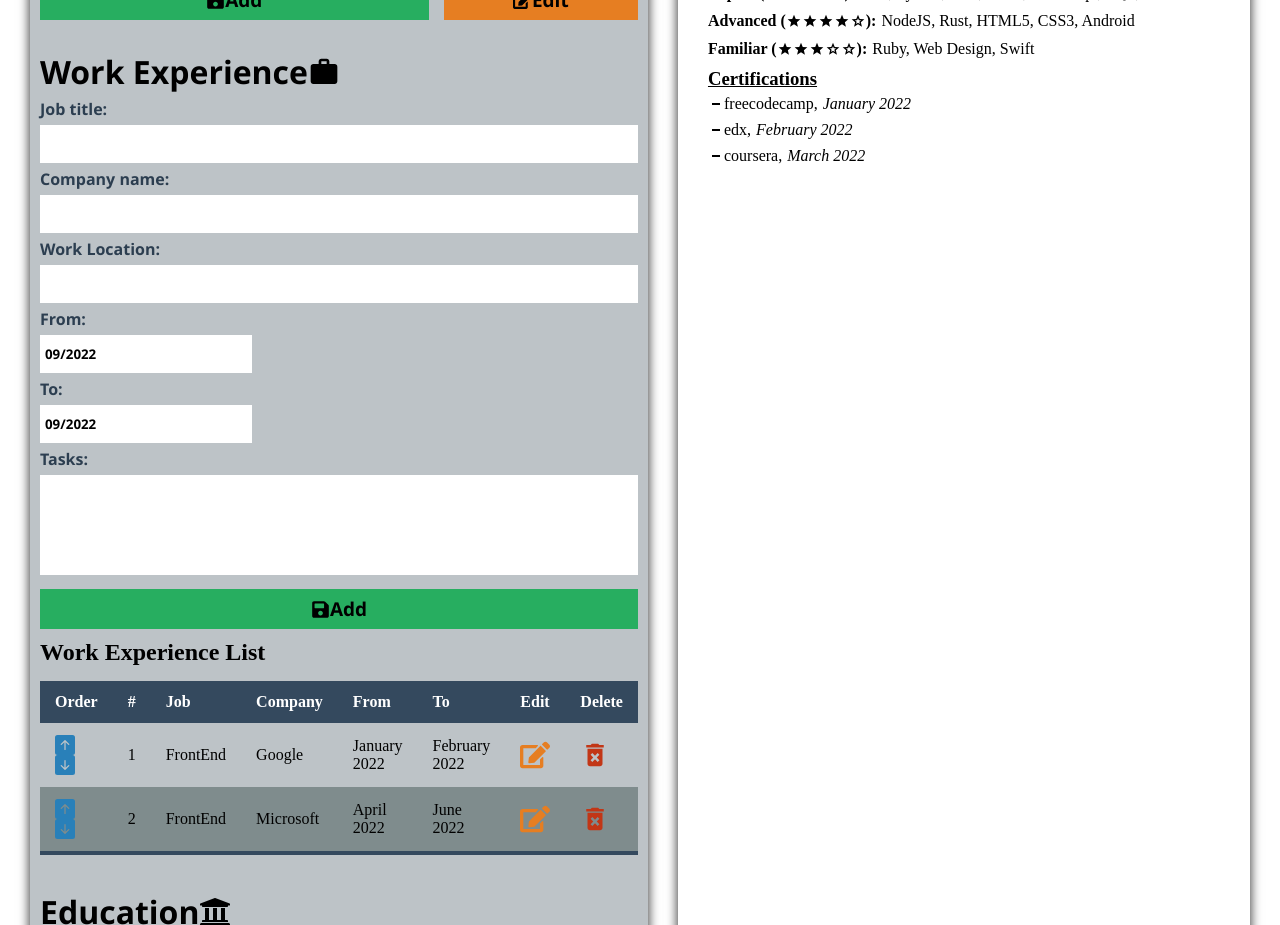
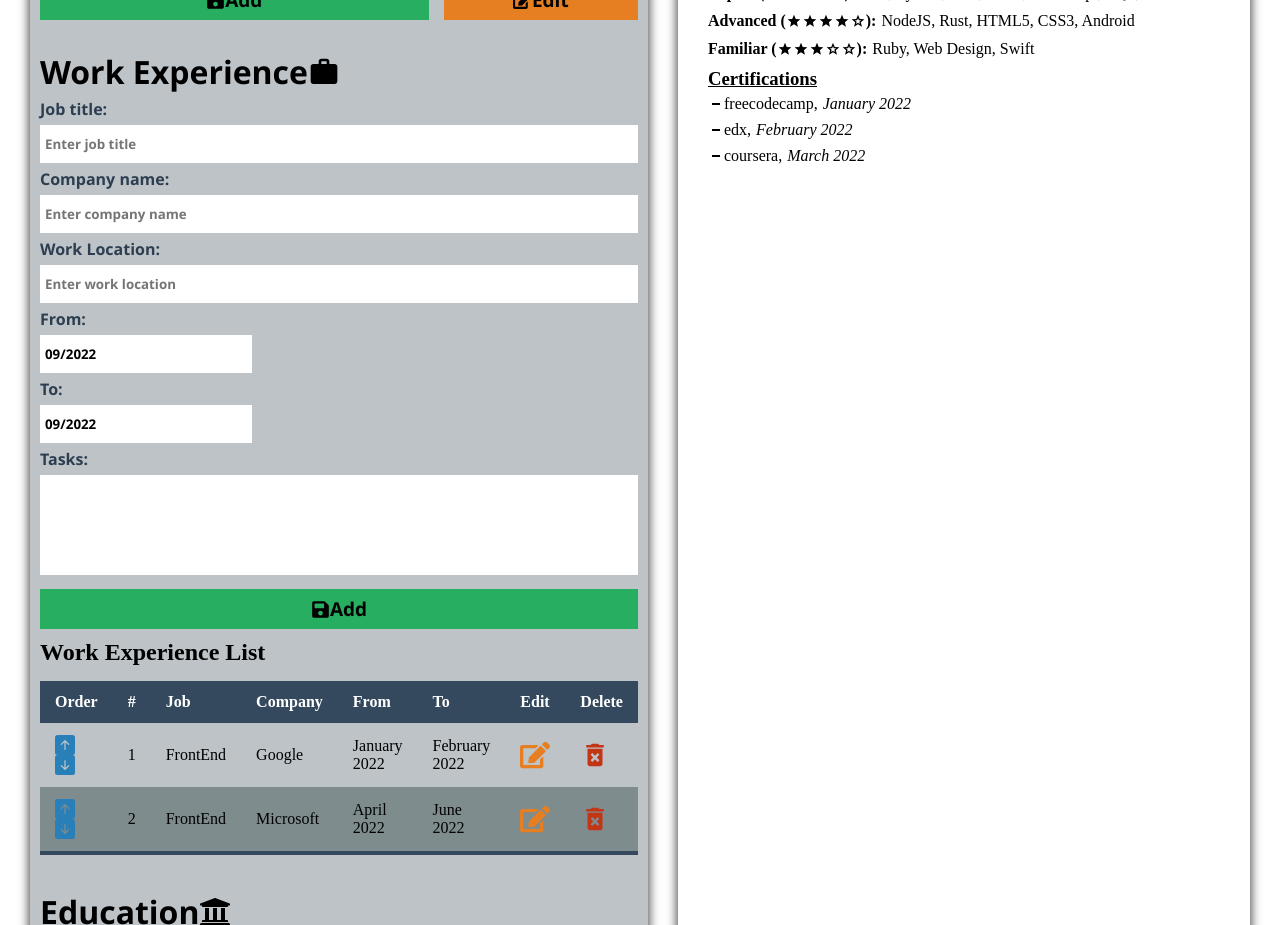
Before and after one commit to IchoubaneMed/cv-project, a React (Create React App) app: page / in a window 1280 px wide. Shown: the part 860-1785 px from the top of the page. Built offline with nearby package versions, Linux system fonts and the light colour scheme.

Commit message:
Added placeholder inside WorkExperience.js file

```diff
--- a/src/components/WorkExperience.js
+++ b/src/components/WorkExperience.js
@@ -151,11 +151,11 @@ class WorkExperience extends Component {
                 <h1>Work Experience <MdWork /></h1>
                 <form onSubmit={this.handleSubmit}>
                     <label htmlFor="jobTitle">Job title:</label>
-                    <input type="text" id="jobTitle" name="job_title" value={this.state.workExperience.job_title} onChange={this.handleChange} />
+                    <input type="text" id="jobTitle" placeholder="Enter job title" name="job_title" value={this.state.workExperience.job_title} onChange={this.handleChange} />
                     <label htmlFor="companyName">Company name:</label>
-                    <input type="text" id="companyName" name="company_name" value={this.state.workExperience.company_name} onChange={this.handleChange} />
+                    <input type="text" id="companyName" placeholder="Enter company name" name="company_name" value={this.state.workExperience.company_name} onChange={this.handleChange} />
                     <label htmlFor="workLocation">Work Location:</label>
-                    <input type="text" id="workLocation" name="work_location" value={this.state.workExperience.work_location} onChange={this.handleChange} />
+                    <input type="text" id="workLocation" placeholder="Enter work location" name="work_location" value={this.state.workExperience.work_location} onChange={this.handleChange} />
                     <label>From:</label>
                     <DatePicker
                         name="from"
```
